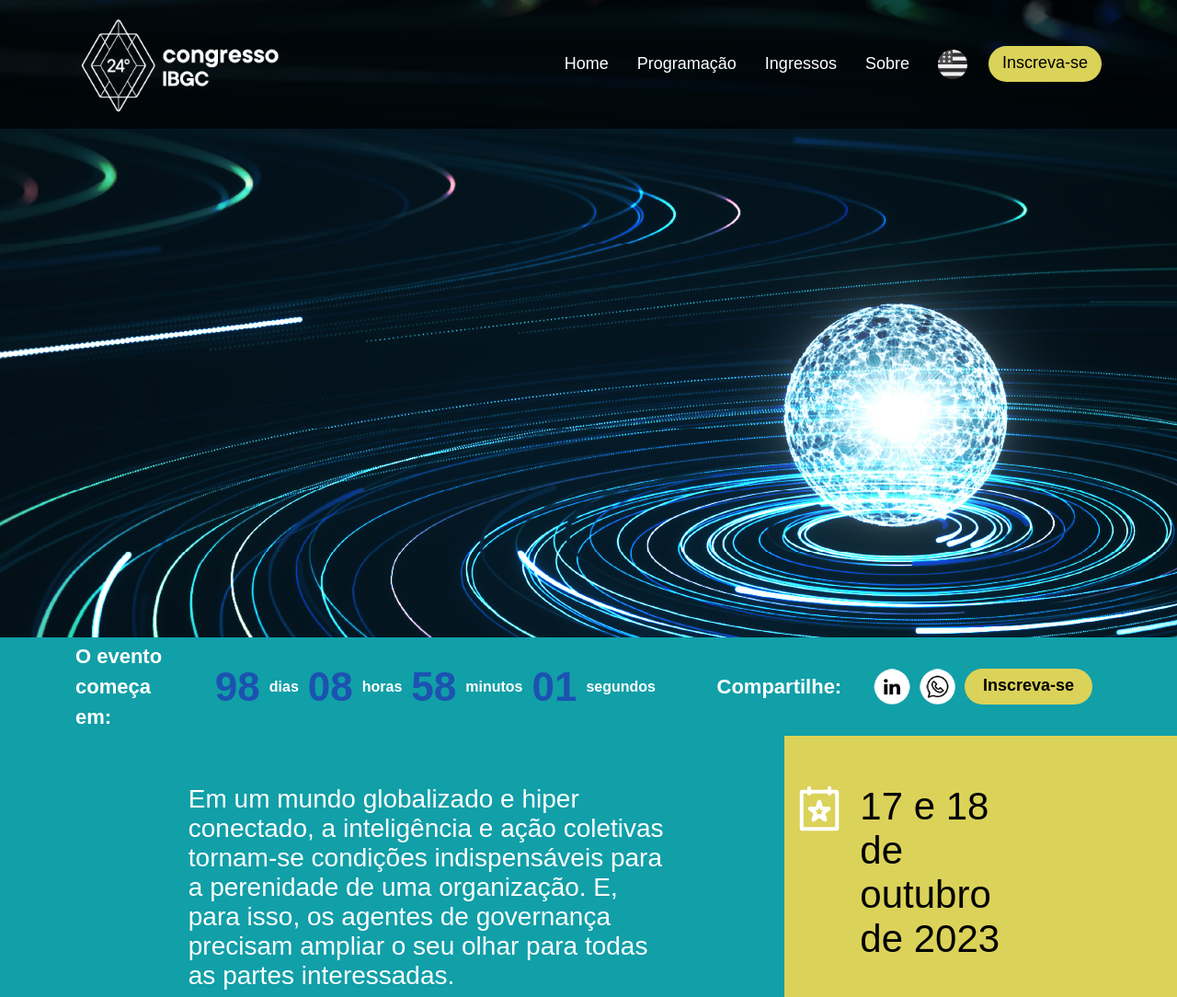
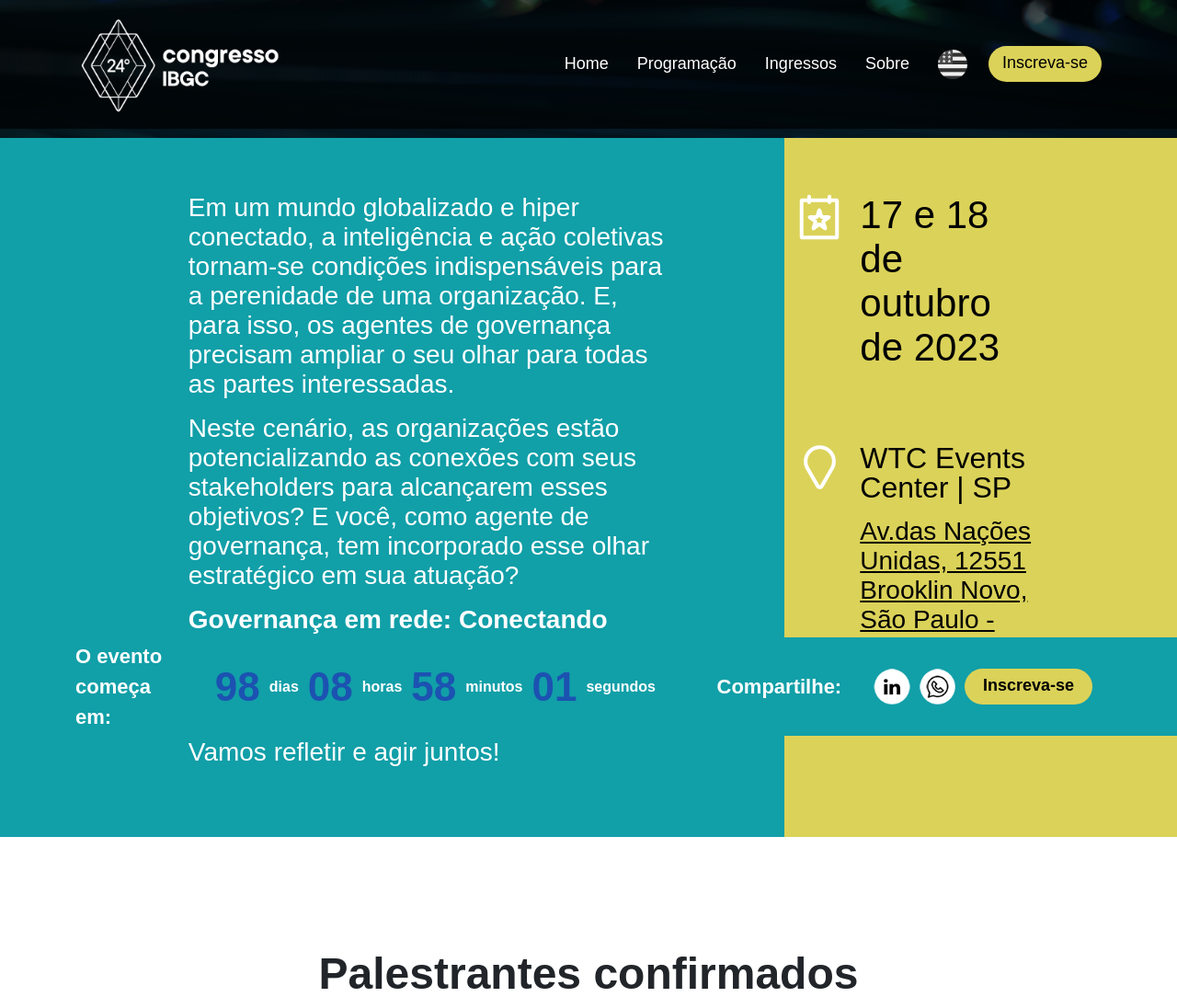
Before and after one commit to fernandosoares/ibgc-2023, a WordPress theme: template index.php in a window 1280 px wide. Shown: the top 1084 px of the page at 92% size. Run offline with PHP 8.4 and a stand-in for WordPress, Linux system fonts and the light colour scheme; the site name, menu and one post (Sample post) are stand-ins, and other content is empty; some libraries are stand-ins or nearby versions; grey boxes are pictures that could not be loaded.

Commit message:
fix: home height

```diff
--- a/assets/css/modules/hero.css
+++ b/assets/css/modules/hero.css
@@ -2,12 +2,12 @@
   background: url(../../img/2023/hero.png);
   position: relative;
   background-repeat: no-repeat;
-  min-height: 793px;
   color: #fff;
 }
 
 #home video {
   max-width: 100%;
+  object-fit: cover;
 }
 
 #home .row.hero-row {
```
